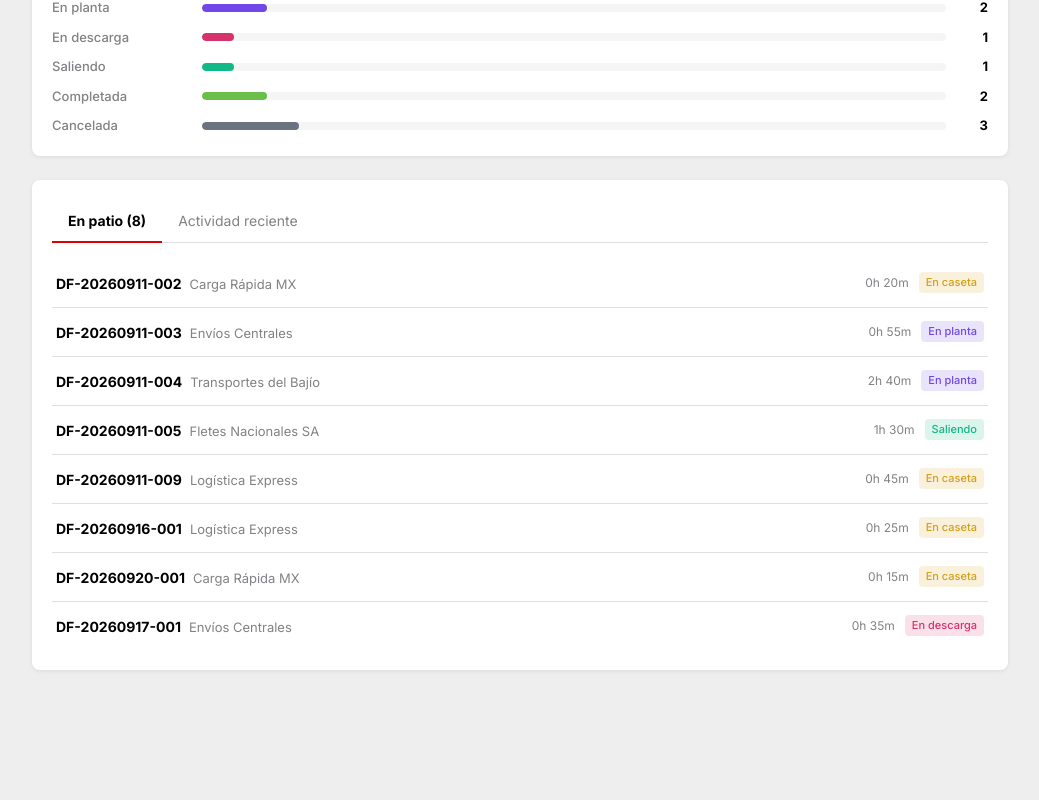
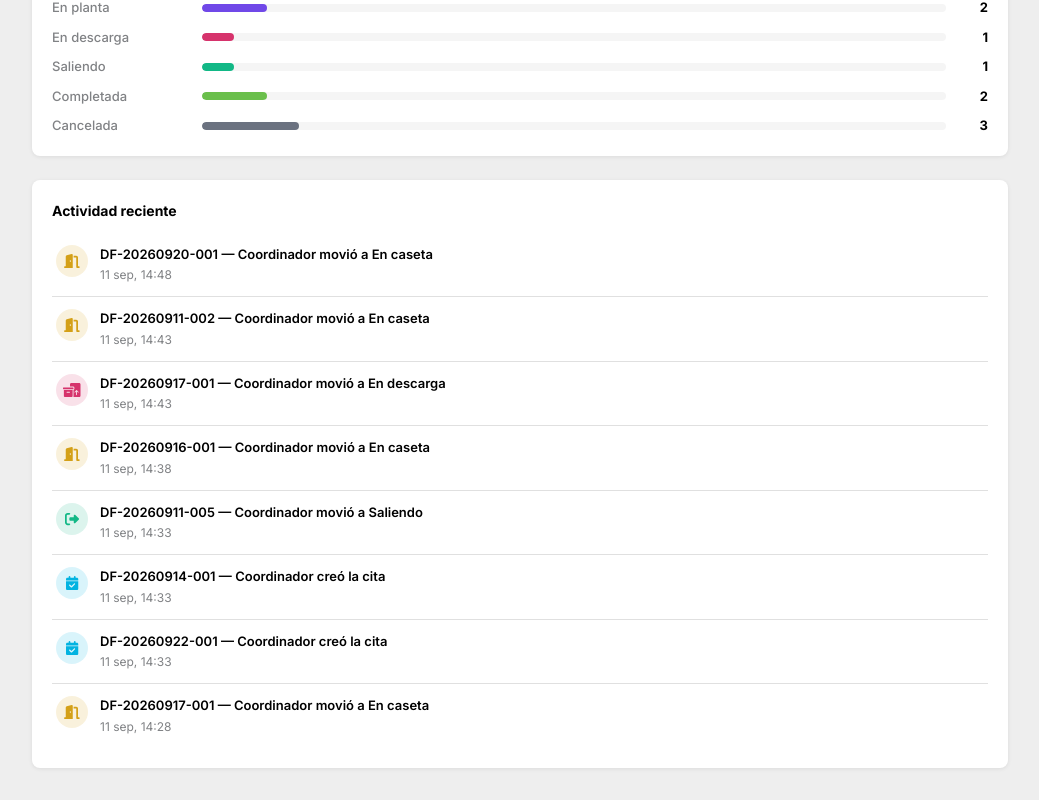
Before and after one commit to YaelAlejandroUrbanoZuniga/WarehouseBolt, a React (Vite) app: page / in a window 1280 px wide. Shown: the part 1003-1803 px from the top of the page, without its empty margins (240-1279 px from the left). Before the commit the page ends 1705 px from the top, so only its background shows below. Built offline with nearby package versions, Linux system fonts and the light colour scheme.

Commit message:
Update Home activity card UI

```diff
--- a/src/pages/Home/components/CardActividadPatio.tsx
+++ /dev/null
@@ -1,116 +0,0 @@
-import { useState } from 'react';
-import { useNavigate } from 'react-router-dom';
-import { faTruck, faListCheck } from '@fortawesome/free-solid-svg-icons';
-import { format } from 'date-fns';
-import { es } from 'date-fns/locale';
-import { colores } from '@/kit/tokens/colores';
-import { Tarjeta } from '@/kit/componentes/Tarjeta/Tarjeta';
-import { Pestanas } from '@/kit/componentes/Pestanas/Pestanas';
-import { Insignia } from '@/kit/componentes/Insignia/Insignia';
-import { ESTADO_UI } from '@/lib/ui-map';
-import { ESTADOS } from '@/lib/constants';
-import { EmptyState } from '@/kit/componentes/EmptyState/EmptyState';
-import { formatearDuracion } from '@/lib/tiempo';
-import type { Cita, TransicionEstado } from '@/lib/types';
-
-interface Props {
-  enPatio: Cita[];
-  actividadReciente: { transicion: TransicionEstado; folio: string }[];
-  ahora: Date;
-}
-
-export function CardActividadPatio({ enPatio, actividadReciente, ahora }: Props) {
-  const navigate = useNavigate();
-  const [activeTab, setActiveTab] = useState('patio');
-
-  const tabs = [
-    { id: 'patio', label: `En patio (${enPatio.length})` },
-    { id: 'actividad', label: 'Actividad reciente' },
-  ];
-
-  return (
-    <Tarjeta>
-      <Pestanas tabs={tabs} activeTab={activeTab} onChange={setActiveTab}>
-        <div style={{ padding: '16px 0 0' }}>
-          {activeTab === 'patio' && (
-            <>
-              {enPatio.length === 0 ? (
-                <EmptyState
-                  icon={faTruck}
-                  title="Patio vacío"
-                  description="No hay transportes en el patio en este momento."
-                />
-              ) : (
-                <div>
-                  {enPatio.map((cita, i) => {
-                    const tiempo = cita.entrada
-                      ? formatearDuracion(cita.entrada.timestamp, ahora)
-                      : '—';
-                    const isLast = i === enPatio.length - 1;
-                    return (
-                      <div
-                        key={cita.id}
-                        onClick={() => navigate(`/citas?cita=${cita.id}`)}
-                        className="flex justify-between items-center"
-                        style={{
-                          padding: '12px 4px',
-                          cursor: 'pointer',
-                          borderBottom: isLast ? 'none' : `1px solid ${colores.superficie.bordeSuave}`,
-                        }}
-                      >
-                        <div>
-                          <span style={{ fontSize: 14, fontWeight: 700, color: colores.texto.principal }}>{cita.folio}</span>
-                          <span style={{ fontSize: 13, color: colores.texto.secundario, marginLeft: 8 }}>{cita.empresa}</span>
-                        </div>
-                        <div className="flex items-center" style={{ gap: 10 }}>
-                          <span style={{ fontSize: 12, color: colores.texto.secundario }}>{tiempo}</span>
-                          <Insignia color={ESTADO_UI[cita.estado].color}>{ESTADOS[cita.estado].nombre}</Insignia>
-                        </div>
-                      </div>
-                    );
-                  })}
-                </div>
-              )}
-            </>
-          )}
-
-          {activeTab === 'actividad' && (
-            <>
-              {actividadReciente.length === 0 ? (
-                <EmptyState
-                  icon={faListCheck}
-                  title="Sin actividad"
-                  description="No hay transiciones registradas."
-                />
-              ) : (
-                <div>
-                  {actividadReciente.map(({ transicion, folio }, i) => {
-                    const isLast = i === actividadReciente.length - 1;
-                    return (
-                      <div
-                        key={transicion.id}
-                        className="flex justify-between items-center"
-                        style={{
-                          padding: '12px 4px',
-                          borderBottom: isLast ? 'none' : `1px solid ${colores.superficie.bordeSuave}`,
-                        }}
-                      >
-                        <div className="flex items-center" style={{ gap: 8 }}>
-                          <Insignia color={ESTADO_UI[transicion.estado].color}>{ESTADOS[transicion.estado].nombre}</Insignia>
-                          <span style={{ fontSize: 13, fontWeight: 600, color: colores.texto.principal }}>{folio}</span>
-                        </div>
-                        <div style={{ fontSize: 12, color: colores.texto.secundario }}>
-                          {transicion.usuarioNombre} · {format(new Date(transicion.timestamp), "d MMM, HH:mm", { locale: es })}
-                        </div>
-                      </div>
-                    );
-                  })}
-                </div>
-              )}
-            </>
-          )}
-        </div>
-      </Pestanas>
-    </Tarjeta>
-  );
-}
--- /dev/null
+++ b/src/pages/Home/components/CardActividadReciente.tsx
@@ -0,0 +1,78 @@
+import { FontAwesomeIcon } from '@fortawesome/react-fontawesome';
+import { faListCheck } from '@fortawesome/free-solid-svg-icons';
+import { format } from 'date-fns';
+import { es } from 'date-fns/locale';
+import { colores } from '@/kit/tokens/colores';
+import { Tarjeta } from '@/kit/componentes/Tarjeta/Tarjeta';
+import { EmptyState } from '@/kit/componentes/EmptyState/EmptyState';
+import { ESTADO_UI } from '@/lib/ui-map';
+import { ESTADOS } from '@/lib/constants';
+import type { ActividadReciente } from '../useHome';
+
+interface Props {
+  actividadReciente: ActividadReciente[];
+}
+
+function textoMovimiento(folio: string, rolEtiqueta: string, estado: string, esProgramada: boolean): string {
+  if (esProgramada) return `${folio} — ${rolEtiqueta} creó la cita`;
+  return `${folio} — ${rolEtiqueta} movió a ${ESTADOS[estado as keyof typeof ESTADOS]?.nombre ?? estado}`;
+}
+
+export function CardActividadReciente({ actividadReciente }: Props) {
+  return (
+    <Tarjeta>
+      <div style={{ fontSize: 14, fontWeight: 700, color: colores.texto.principal, marginBottom: 12 }}>
+        Actividad reciente
+      </div>
+
+      {actividadReciente.length === 0 ? (
+        <EmptyState
+          icon={faListCheck}
+          title="Sin actividad"
+          description="No hay transiciones registradas."
+        />
+      ) : (
+        <div>
+          {actividadReciente.map(({ transicion, folio, rolEtiqueta }, i) => {
+            const isLast = i === actividadReciente.length - 1;
+            const ui = ESTADO_UI[transicion.estado];
+
+            return (
+              <div
+                key={transicion.id}
+                className="flex items-start"
+                style={{
+                  gap: 12,
+                  padding: '12px 4px',
+                  borderBottom: isLast ? 'none' : `1px solid ${colores.superficie.bordeSuave}`,
+                }}
+              >
+                <div
+                  className="flex items-center justify-center"
+                  style={{
+                    width: 32,
+                    height: 32,
+                    borderRadius: '50%',
+                    backgroundColor: `${ui.color}26`,
+                    flexShrink: 0,
+                  }}
+                >
+                  <FontAwesomeIcon icon={ui.icon} style={{ fontSize: 14, color: ui.color }} />
+                </div>
+
+                <div>
+                  <div style={{ fontSize: 13, fontWeight: 600, color: colores.texto.principal }}>
+                    {textoMovimiento(folio, rolEtiqueta, transicion.estado, transicion.estado === 'programada')}
+                  </div>
+                  <div style={{ fontSize: 12, color: colores.texto.secundario, marginTop: 2 }}>
+                    {format(new Date(transicion.timestamp), 'd MMM, HH:mm', { locale: es })}
+                  </div>
+                </div>
+              </div>
+            );
+          })}
+        </div>
+      )}
+    </Tarjeta>
+  );
+}
--- a/src/pages/Home/index.tsx
+++ b/src/pages/Home/index.tsx
@@ -13,7 +13,7 @@ import { Tarjeta } from '@/kit/componentes/Tarjeta/Tarjeta';
 import { EmptyState } from '@/kit/componentes/EmptyState/EmptyState';
 import { LoadingState } from '@/kit/componentes/LoadingState/LoadingState';
 import { BarraProgreso } from './components/BarraProgreso';
-import { CardActividadPatio } from './components/CardActividadPatio';
+import { CardActividadReciente } from './components/CardActividadReciente';
 import { PanelAhora } from './components/PanelAhora';
 import { useHome } from './useHome';
 
@@ -114,7 +114,7 @@ export default function HomePage() {
         </Tarjeta>
       </div>
 
-      <CardActividadPatio enPatio={enPatio} actividadReciente={actividadReciente} ahora={ahora} />
+      <CardActividadReciente actividadReciente={actividadReciente} />
     </div>
   );
 }
--- a/src/pages/Home/useHome.ts
+++ b/src/pages/Home/useHome.ts
@@ -1,14 +1,15 @@
 import { useMemo } from 'react';
 import { useAtomValue } from 'jotai';
 import { format, addDays } from 'date-fns';
-import { citasAtom, transicionesAtom, docksAtom } from '@/lib/store';
-import type { Cita, EstadoCita, TransicionEstado } from '@/lib/types';
-import { ESTADOS, FLUJO_PRINCIPAL } from '@/lib/constants';
+import { citasAtom, transicionesAtom, docksAtom, usuariosAtom } from '@/lib/store';
+import type { Cita, EstadoCita, TransicionEstado, Usuario } from '@/lib/types';
+import { ESTADOS, FLUJO_PRINCIPAL, ROL_ETIQUETA } from '@/lib/constants';
 import { ESTADO_UI } from '@/lib/ui-map';
 
 export interface ActividadReciente {
   transicion: TransicionEstado;
   folio: string;
+  rolEtiqueta: string;
 }
 
 export interface ItemDescarga {
@@ -51,6 +52,7 @@ export function useHome(ahora: Date) {
   const citas = useAtomValue(citasAtom);
   const transiciones = useAtomValue(transicionesAtom);
   const docks = useAtomValue(docksAtom);
+  const usuarios = useAtomValue(usuariosAtom);
 
   const hoyStr = useMemo(() => format(ahora, 'yyyy-MM-dd'), [ahora]);
 
@@ -94,10 +96,17 @@ export function useHome(ahora: Date) {
     const totalCitas = citas.length;
 
     const folioMap = new Map(citas.map(c => [c.id, c.folio]));
+    const usuarioRolMap = new Map<string, string>(
+      usuarios.map((u: Usuario) => [u.nombre, ROL_ETIQUETA[u.rol]]),
+    );
     const actividadReciente: ActividadReciente[] = [...transiciones]
       .sort((a, b) => new Date(b.timestamp).getTime() - new Date(a.timestamp).getTime())
       .slice(0, 8)
-      .map(t => ({ transicion: t, folio: folioMap.get(t.citaId) ?? '—' }));
+      .map(t => ({
+        transicion: t,
+        folio: folioMap.get(t.citaId) ?? '—',
+        rolEtiqueta: usuarioRolMap.get(t.usuarioNombre) ?? t.usuarioNombre,
+      }));
 
     const enDescarga: ItemDescarga[] = citas
       .filter(c => c.estado === 'en_descarga')
@@ -150,5 +159,5 @@ export function useHome(ahora: Date) {
       actividadReciente,
       panelAhora,
     };
-  }, [citas, transiciones, docks, hoyStr, ahora]);
+  }, [citas, transiciones, docks, usuarios, hoyStr, ahora]);
 }
```
